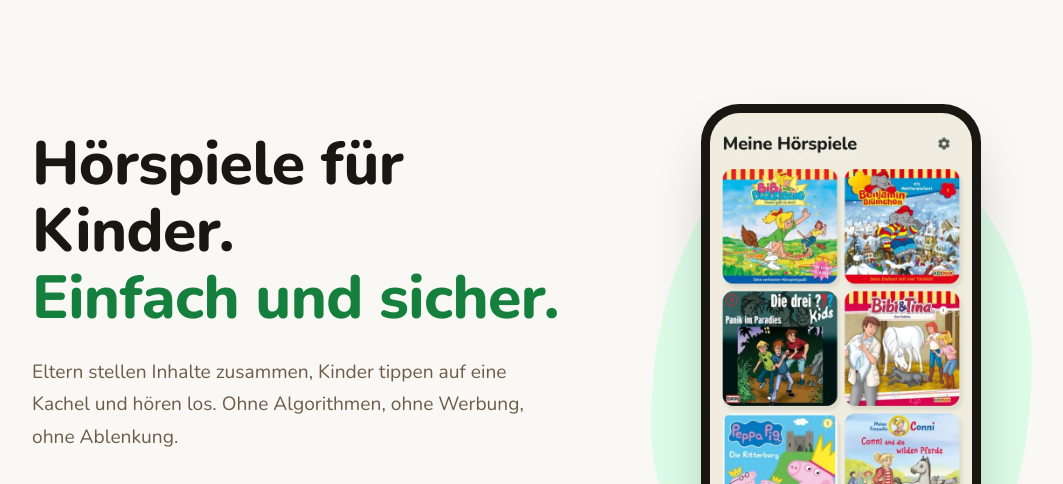
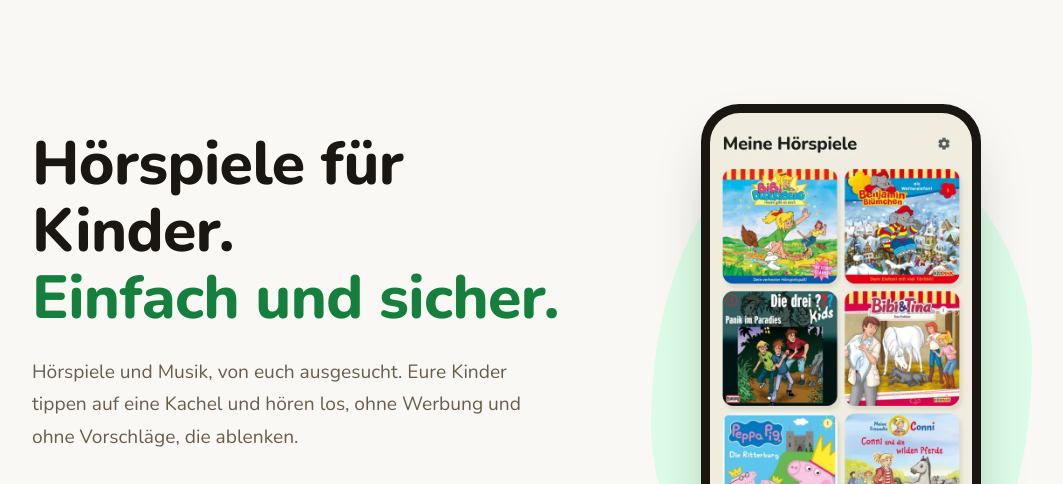
Before and after one commit to EnTeQuAk/lauschi-website, a plain HTML site: page index.html in a window 1280 px wide. Shown: the top 484 px of the page, without its empty margins (88-1151 px from the left). Drawn offline with Linux system fonts and the light colour scheme.

Commit message:
Say in the hero that parents pick the Hörspiele and Musik

```diff
--- a/index.html
+++ b/index.html
@@ -444,8 +444,8 @@
   <div class="hero-text">
     <h1>Hörspiele für Kinder.<br><em>Einfach und sicher.</em></h1>
     <p>
-      Eltern stellen Inhalte zusammen, Kinder tippen auf eine Kachel und
-      hören los. Ohne Algorithmen, ohne Werbung, ohne Ablenkung.
+      Hörspiele und Musik, von euch ausgesucht. Eure Kinder tippen auf eine
+      Kachel und hören los, ohne Werbung und ohne Vorschläge, die ablenken.
     </p>
     <div class="hero-actions">
       <a href="https://play.google.com/store/apps/details?id=app.lauschi.lauschi" class="store-badge" aria-label="lauschi bei Google Play herunterladen">
```
